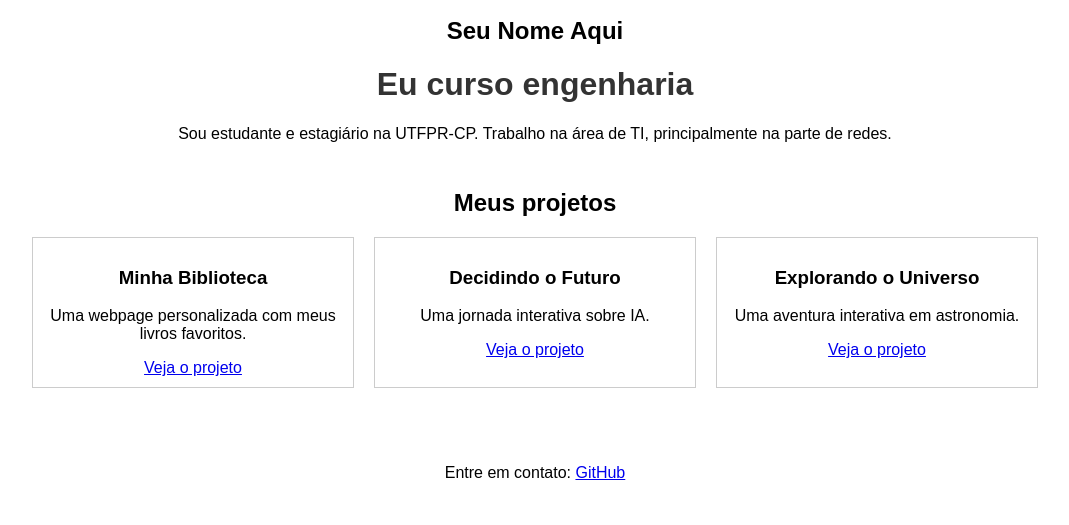
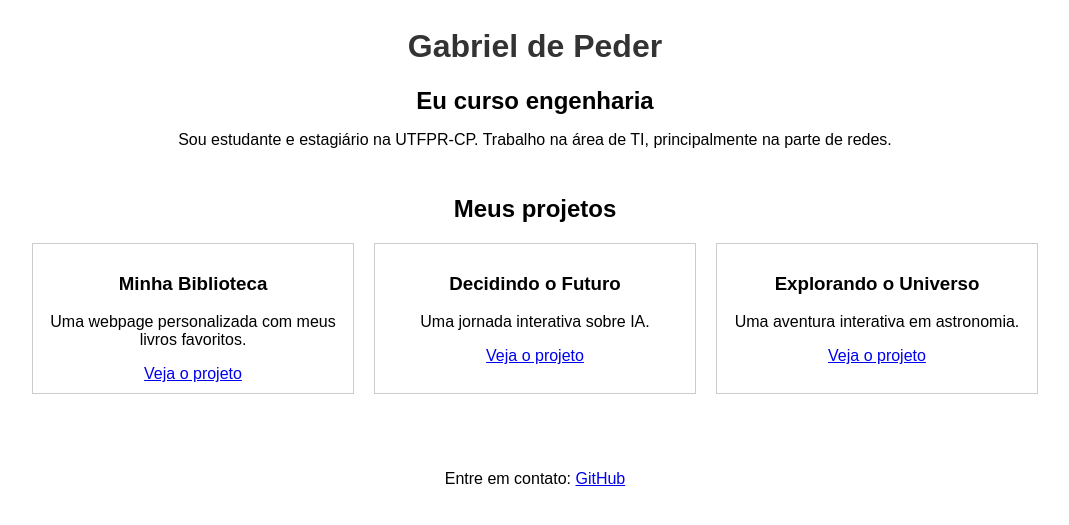
Before and after one commit to GabrieldPeder/Port_aula, a plain HTML site: page index.html in a window 1280 px wide. Shown: the part 41-566 px from the top of the page, without its empty margins (105-1174 px from the left). Drawn offline with Linux system fonts and the light colour scheme.

Commit message:
Correção

```diff
--- a/index.html
+++ b/index.html
@@ -48,8 +48,8 @@
     <header>
         <!-- Foto e nome -->
         <img src="caminho-da-sua-imagem.jpg" alt="Foto de perfil" class="foto-perfil">
-        <h2>Seu Nome Aqui</h2>
-        <h1>Eu curso engenharia</h1>
+        <h1>Gabriel de Peder</h1>
+        <h2>Eu curso engenharia</h2>
         <p>Sou estudante e estagiário na UTFPR-CP. Trabalho na área de TI, principalmente na parte de redes.</p>
     </header>
 
```
